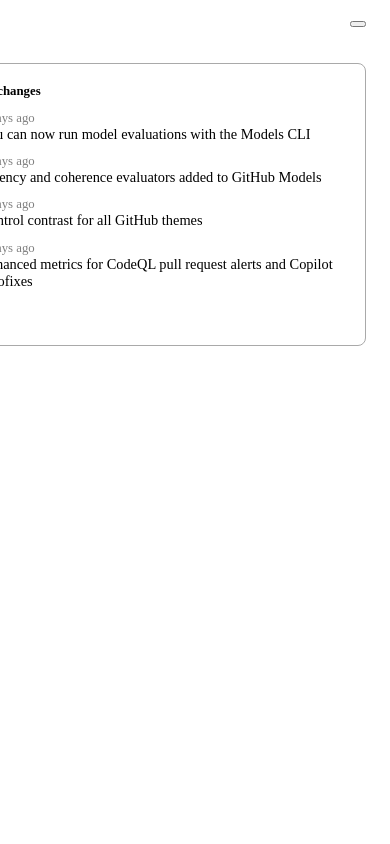
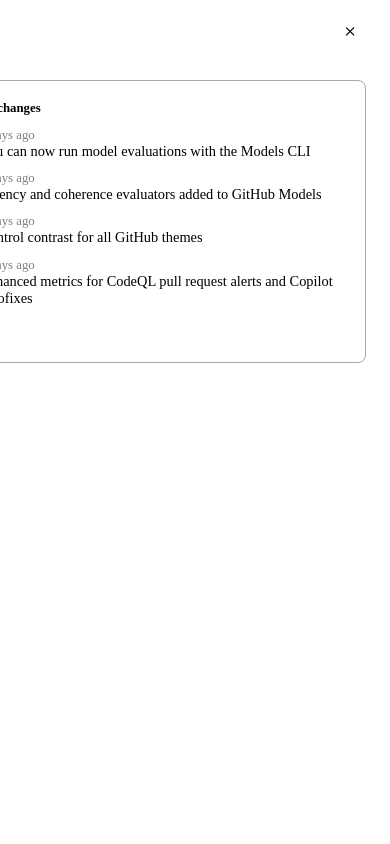
Before and after one commit to JosephEJohnston/github-imitated-front, a Next.js app: page / in a window 390 px wide. Both pictures are taken after a click on the button 326 px from the left and 495 px from the top of the page. Shown: the top 844 px of the page. Built offline with nearby package versions, Linux system fonts and the light colour scheme.

Commit message:
feat: 首页，响应式右边框，到此为止

```diff
--- a/src/components/home/content/right-sidebar-show-button.module.css
+++ b/src/components/home/content/right-sidebar-show-button.module.css
@@ -61,3 +61,20 @@
     font-size: 0.8rem;
     font-weight: bold;
 }
+
+.closeButton {
+    font-size: 1.2rem;
+    line-height: 1.2rem;
+    border: none;
+    background-color: transparent;
+    height: 2rem;
+    width: 2rem;
+    display: flex;
+    align-items: center;
+    justify-content: center;
+    border-radius: 0.2rem;
+}
+
+.closeButton:hover {
+    background-color: var(--borderColor-hover);
+}
--- a/src/components/home/content/right-sidebar-show-button.tsx
+++ b/src/components/home/content/right-sidebar-show-button.tsx
@@ -23,11 +23,14 @@
                 showFlag={showSideBar}
                 showControlFunction={updateFlag}
                 childrenPositionClass={$style.rightSideBarPosition}
+                childrenWidthRem={20}
             >
                 <div className={$style.rightSideBarContainer}>
                     <div className={$style.titleContainer}>
                         <div className={$style.exploreTitle}>Explore</div>
-                        <button></button>
+                        <div onClick={() => updateFlag()} className={$style.closeButton}>
+                            <i className="bi bi-x"></i>
+                        </div>
                     </div>
                     <RightSidebar />
                 </div>
--- a/src/components/home/header/left-menu.module.css
+++ b/src/components/home/header/left-menu.module.css
@@ -110,3 +110,7 @@
 .menuBottomLink:visited {
     color: deepskyblue;
 }
+
+.closeButton {
+
+}
```
